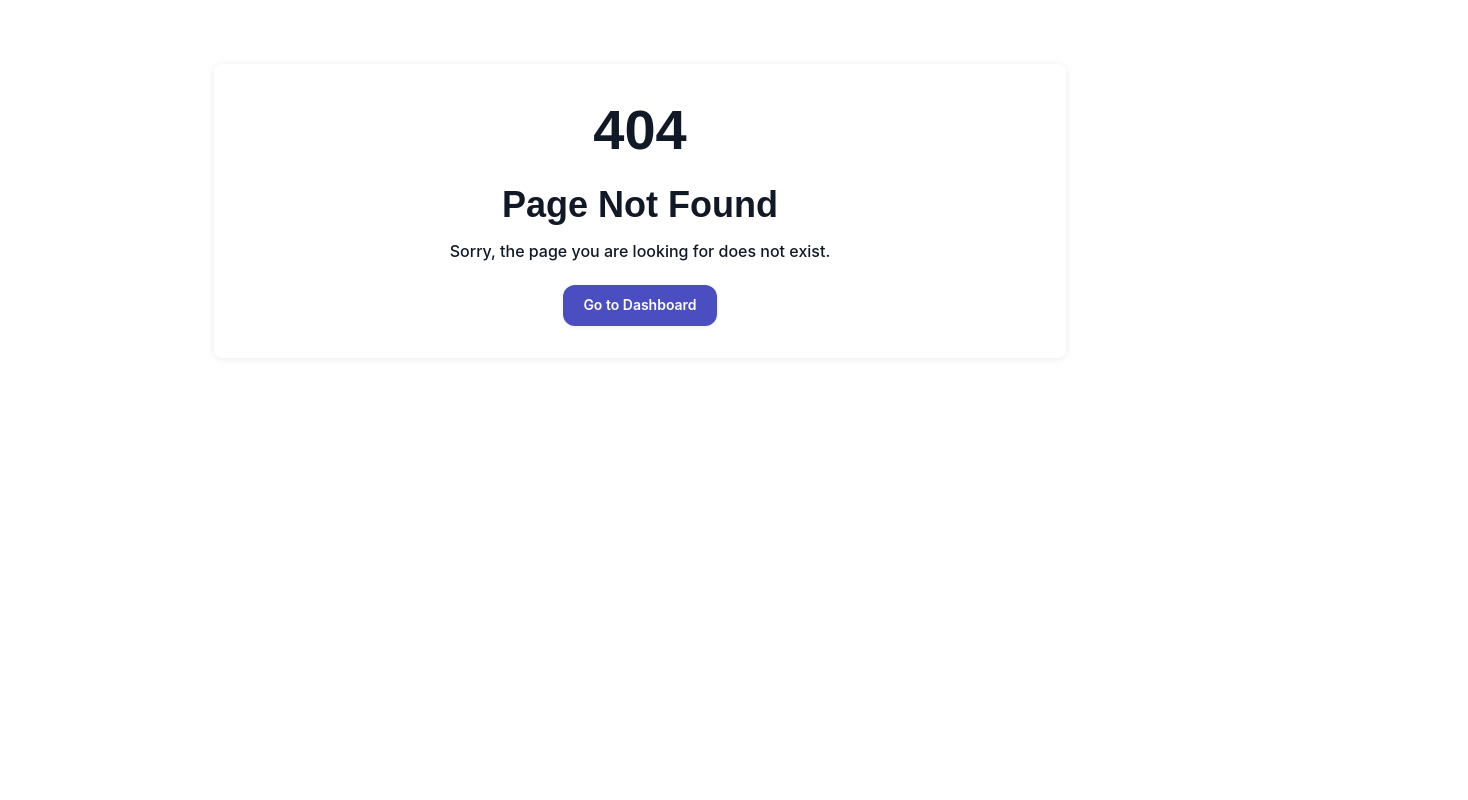
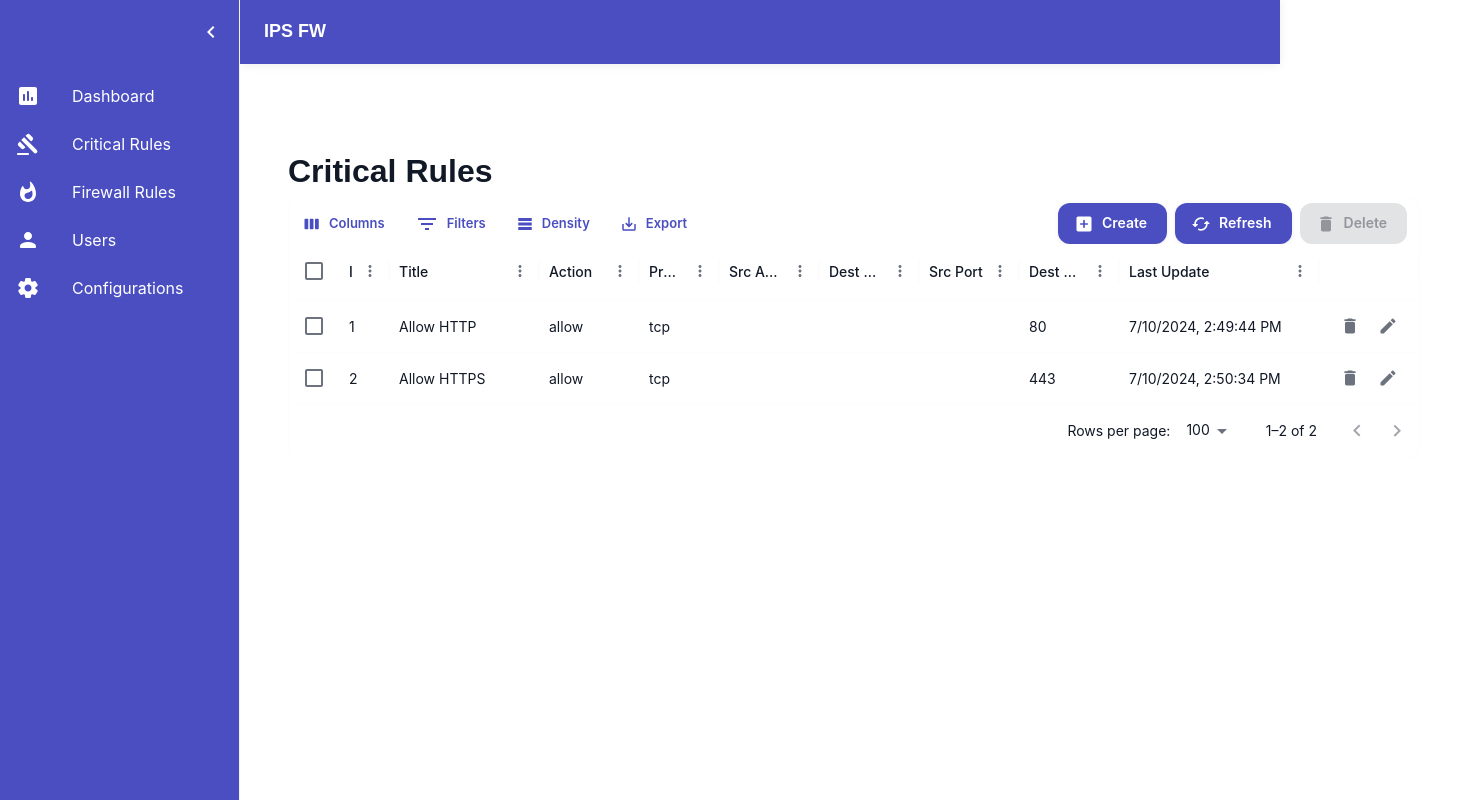
Before and after one commit to bcburin/firewall-ips, a React (Create React App) app in the folder client/: page /critical-rules in a window 1280 px wide. Before the commit this address had no page. Shown: the whole page, 1468 px wide, since content can reach past the window. Built offline with nearby package versions, Linux system fonts and the light colour scheme.

Commit message:
[front] add the critical rules and users pages

```diff
--- a/client/src/App.tsx
+++ b/client/src/App.tsx
@@ -14,6 +14,7 @@ const App: React.FC = () => {
         <Route path="/login" element={<LoginPage />} />
         <Route path="/dashboard" element={<DashboardPage />} />
         <Route path="/users" element={<UsersPage />} />
+        <Route path="/critical-rules" element={<CriticalRulesPage />} />
         <Route path="*" element={<NotFoundPage />} />
       </Routes>
     </Router>
--- /dev/null
+++ b/client/src/pages/critical-rules.tsx
@@ -0,0 +1,140 @@
+import { Box, Container, Stack, Typography } from '@mui/material';
+import { DataGrid, GridActionsCellItem, GridColDef } from '@mui/x-data-grid';
+
+import ActionsToolbar from '../components/actions-toolbar';
+import DashboardLayout from '../layout/dashboard';
+import DeleteRoundedIcon from '@mui/icons-material/DeleteRounded';
+import EditRoundedIcon from '@mui/icons-material/EditRounded';
+import React from 'react';
+import { useMemo } from 'react';
+
+const CriticalRulesPage: React.FC = () => {
+
+    const criticalRules = [
+        {
+            "createdAt": "2024-07-10T14:49:44.425132",
+            "updatedAt": "2024-07-10T14:49:44.425135",
+            "srcAddress": null,
+            "srcPort": null,
+            "natSrcPort": null,
+            "action": "allow",
+            "description": "Allow all HTTP requests",
+            "endTime": null,
+            "protocol": "tcp",
+            "id": 1,
+            "desAddress": null,
+            "desPort": 80,
+            "natDesPort": null,
+            "title": "Allow HTTP",
+            "startTime": "2024-07-10T14:48:21.828000"
+        },
+        {
+            "createdAt": "2024-07-10T14:50:34.755092",
+            "updatedAt": "2024-07-10T14:50:34.755094",
+            "srcAddress": null,
+            "srcPort": null,
+            "natSrcPort": null,
+            "action": "allow",
+            "description": "Allow all HTTPS requests",
+            "endTime": null,
+            "protocol": "tcp",
+            "id": 2,
+            "desAddress": null,
+            "desPort": 443,
+            "natDesPort": null,
+            "title": "Allow HTTPS",
+            "startTime": "2024-07-10T14:48:21.828000"
+        },
+    ]
+
+    const columns = useMemo<GridColDef<CriticalRuleRow>[]>(() => [
+        { field: 'id', headerName: 'Id', width: 50 },
+        { field: 'title', headerName: 'Title', width: 150 },
+        { field: 'action', headerName: 'Action', width: 100 },
+        { field: 'protocol', headerName: 'Protocol', width: 80 },
+        { field: 'srcAddress', headerName: 'Src Address', width: 100 },
+        { field: 'desAddress', headerName: 'Dest Address', width: 100 },
+        { field: 'srcPort', headerName: 'Src Port', width: 100 },
+        { field: 'desPort', headerName: 'Dest Port', width: 100 },
+        { field: 'natSrcPort', headerName: 'NAT Src Port', width: 100 },
+        { field: 'natDesPort', headerName: 'NAT Dest Port', width: 100 },
+        { field: 'startTime', headerName: 'Start Time', width: 200, type: "dateTime", valueGetter: (value) => value && new Date(value) },
+        { field: 'endTime', headerName: 'End Time', width: 200, type: "dateTime", valueGetter: (value) => value && new Date(value) },
+        { field: 'updatedAt', headerName: 'Last Update', width: 200, type: "dateTime", valueGetter: (value) => value && new Date(value) },
+        { field: 'createdAt', headerName: 'Creation Time', width: 200, type: "dateTime", valueGetter: (value) => value && new Date(value) },
+        {
+            field: "actions",
+            type: "actions",
+            width: 100,
+            getActions: (params) => [
+                <GridActionsCellItem
+                    icon={<DeleteRoundedIcon />}
+                    label="Delete"
+                    onClick={() => { }}
+                />,
+                <GridActionsCellItem
+                    icon={<EditRoundedIcon />}
+                    label="Edit"
+                    onClick={() => { }}
+                />,
+            ],
+        },
+    ],
+        []
+    )
+
+    type CriticalRuleRow = (typeof criticalRules)[number];
+
+    return (
+        <DashboardLayout>
+            <Box
+                component="main"
+                sx={{
+                    flexGrow: 1,
+                    py: 8,
+                }}
+            >
+                <Container maxWidth="xl">
+                    <Stack spacing={3}>
+                        <Stack direction="row" justifyContent="space-between" spacing={4}>
+                            <Stack spacing={1}>
+                                <Typography variant="h4">Critical Rules</Typography>
+                                <Stack alignItems="center" direction="row" spacing={1}>
+                                    <DataGrid
+                                        rows={criticalRules}
+                                        columns={columns}
+                                        initialState={{
+                                            columns: {
+                                                columnVisibilityModel: {
+                                                    natSrcPort: false,
+                                                    natDesPort: false,
+                                                    startTime: false,
+                                                    endTime: false,
+                                                    createdAt: false,
+                                                }
+                                            }
+                                        }}
+                                        slots={{ toolbar: ActionsToolbar }}
+                                        slotProps={{
+                                            toolbar: {
+                                                onCreateClick: () => { },
+                                                onRefreshClick: () => { },
+                                                onDeleteClick: () => { },
+                                                deleteIsDisabled: true,
+                                            },
+                                        }}
+                                        checkboxSelection
+                                    // disableRowSelectionOnClick
+                                    // onRowSelectionModelChange={(ids) => setSelectedRows(ids)}
+                                    />
+                                </Stack>
+                            </Stack>
+                        </Stack>
+                    </Stack>
+                </Container>
+            </Box>
+        </DashboardLayout>
+    );
+};
+
+export default CriticalRulesPage;
--- a/client/src/pages/users.tsx
+++ b/client/src/pages/users.tsx
@@ -46,7 +46,7 @@ const UsersPage: React.FC = () => {
     { field: 'firstName', headerName: 'First Name', width: 150 },
     { field: 'lastName', headerName: 'Last Name', width: 150 },
     { field: 'lastLogin', headerName: 'Last Login', width: 200, type: "dateTime", valueGetter: (value) => value && new Date(value) },
-    { field: 'loginAttempts', headerName: 'Login Attempts', width: 120 },
+    { field: 'loginAttempts', headerName: 'Login Attempts', width: 120, type: "number" },
     { field: 'updatedAt', headerName: 'Last Update', width: 200, type: "dateTime", valueGetter: (value) => value && new Date(value) },
     { field: 'createdAt', headerName: 'Creation Time', width: 200, type: "dateTime", valueGetter: (value) => value && new Date(value) },
     { field: 'active', headerName: 'Is active?', width: 100, type: "boolean" },
@@ -103,6 +103,14 @@ const UsersPage: React.FC = () => {
                   <DataGrid
                     rows={users}
                     columns={columns}
+                    initialState={{
+                      columns: {
+                        columnVisibilityModel: {
+                          createdAt: false,
+                          updatedAt: false,
+                        }
+                      }
+                    }}
                     slots={{ toolbar: ActionsToolbar }}
                     slotProps={{
                       toolbar: {
@@ -113,7 +121,7 @@ const UsersPage: React.FC = () => {
                       },
                     }}
                     checkboxSelection
-                    disableRowSelectionOnClick
+                  // disableRowSelectionOnClick
                   // onRowSelectionModelChange={(ids) => setSelectedRows(ids)}
                   />
                 </Stack>
```
